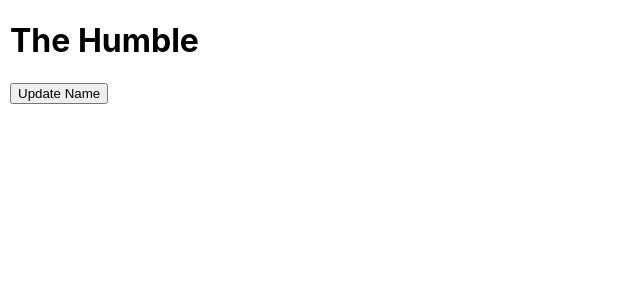
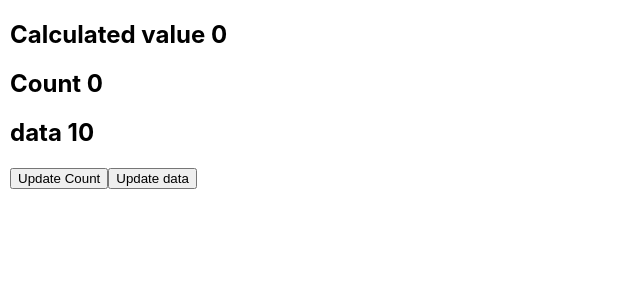
Before and after one commit to heyRahull/React-Tutorial, a React (Create React App) app: page / in a window 1280 px wide. Shown: the top 300 px of the page, without its empty margins (0-640 px from the left). Built offline with nearby package versions, Linux system fonts and the light colour scheme.

Commit message:
video - 26 useMemo Hook in reactJs

```diff
--- a/src/App.js
+++ b/src/App.js
@@ -1,27 +1,36 @@
-import React, { Component } from "react";
-import Child from "./Child";
+import React, { useState } from "react";
+import { useMemo } from "react";
 
-export class App extends Component {
-  constructor() {
-    super();
-    this.state = {
-      name: "The Humble",
-    };
-  }
-  render() {
+const App = () => {
+  const [count, setCount] = useState(0);
+  const [data, setData] = useState(10);
+
+  const calculate = useMemo(() => {
+    console.warn("Calculate function rendered");
+    return count * 5;
+  }, [count]);
+
   return (
-      <div>
-        <Child name={this.state.name} />
+    <>
+      <h2>Calculated value {calculate}</h2>
+      <h2>Count {count}</h2>
+      <h2>data {data}</h2>
       <button
         onClick={() => {
-            this.setState({ name: "Coder" });
+          setCount(count + 1);
         }}
       >
-          Update Name
+        Update Count
       </button>
-      </div>
+      <button
+        onClick={() => {
+          setData(data * 10);
+        }}
+      >
+        Update data
+      </button>
+    </>
   );
-  }
-}
+};
 
 export default App;
```
Lines whose indentation alone changed are shown as unchanged.
